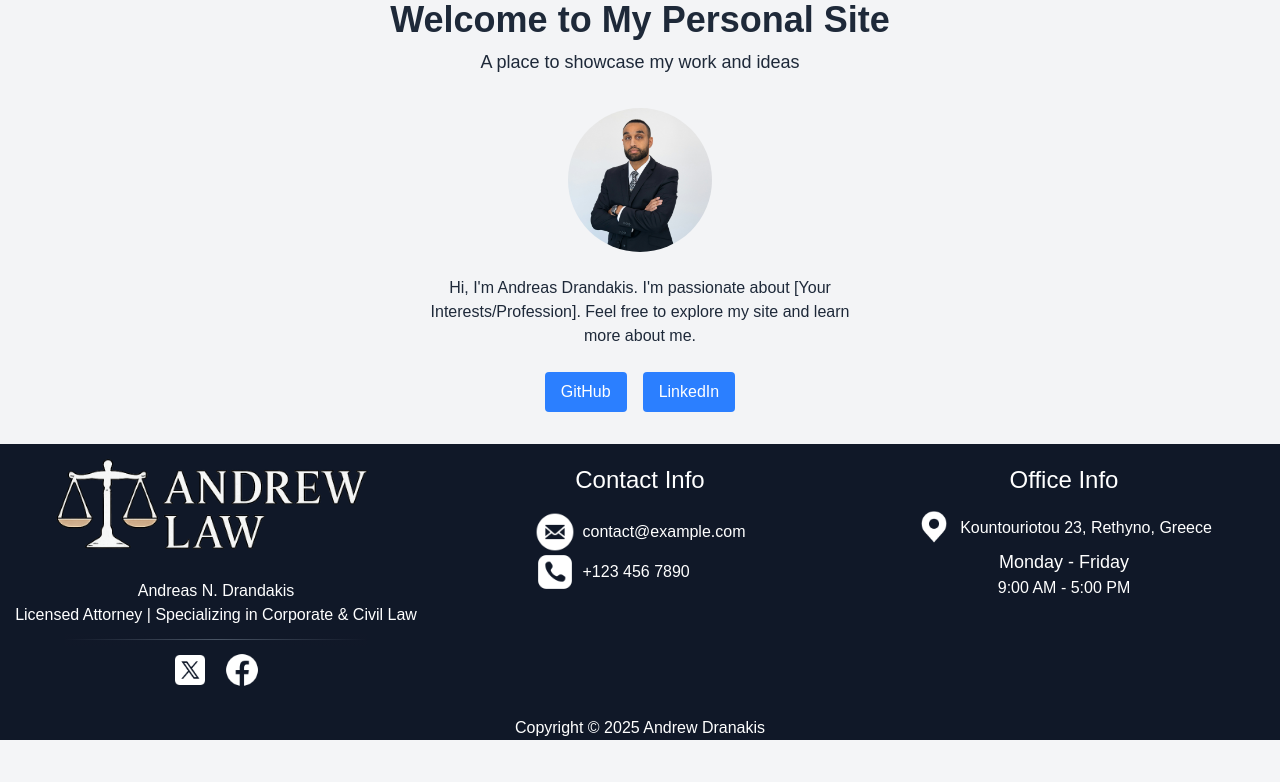
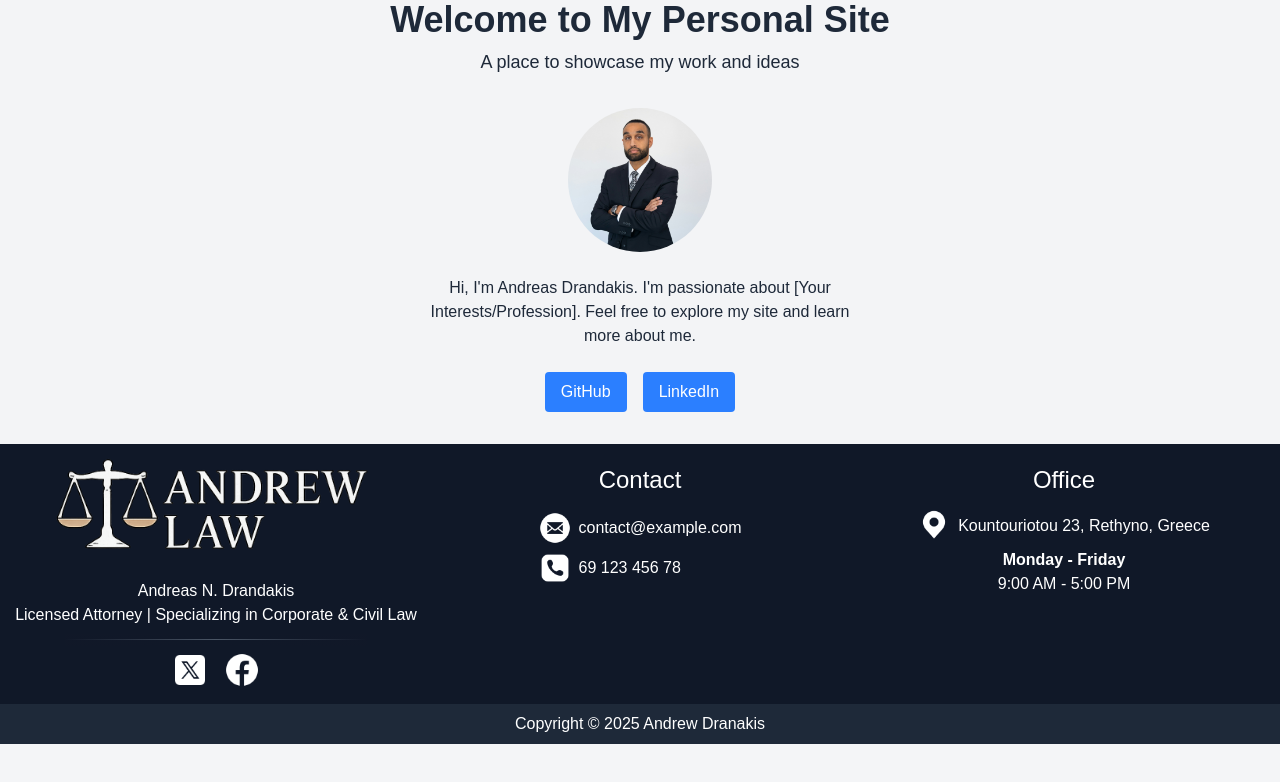
Before and after one commit to MichalisGiannoudis/ProjectDrew, a Next.js app: page / in a window 1280 px wide. Shown: the top 782 px of the page. Built offline with nearby package versions, Linux system fonts and the light colour scheme.

Commit message:
final footer structure

```diff
--- a/src/components/footer.component.tsx
+++ b/src/components/footer.component.tsx
@@ -14,7 +14,7 @@ export default function Footer() {
               <Devider />
             </div>
           </div>
-          <div className="flex gap-4">
+          <div className="flex gap-4 md:mb-2">
             <a href="https://twitter.com" target="_blank" rel="noopener noreferrer">
               <img className="w-9 h-9" src="/x-icon.png"/>
             </a>
@@ -28,15 +28,15 @@ export default function Footer() {
         </div>
         {/* Contact Info */}
         <div className="flex flex-col items-center md:items-center md:mt-3 justify-center md:justify-start">
-          <p className="text-2xl mb-3"> Contact Info </p>
+          <p className="text-2xl mb-3"> Contact </p>
           <div className="flex flex-col items-center md:items-start p-1">
-            <div className="flex flex-col items-center md:flex-row md:items-start md:gap-2">
-              <img className="w-10 h-10" src="/email-icon.png"/>
-              <p className="flex items-center justify-center md:justify-start h-10">contact@example.com </p>
+            <div className="flex flex-col items-center md:flex-row md:items-start md:gap-2 md:mb-2">
+              <img className="w-8 h-8" src="/email-icon.png"/>
+              <p className="flex items-center justify-center md:justify-start h-8">contact@example.com </p>
             </div>
             <div className="flex flex-col items-center md:flex-row md:items-start md:gap-2">
-              <img className="w-10 h-10" src="/phone-icon.png"/>
-              <p className="flex items-center justify-center md:justify-start h-10">+123 456 7890 </p>
+              <img className="w-8 h-8" src="/phone-icon.png"/>
+              <p className="flex items-center justify-center md:justify-start h-8">69 123 456 78</p>
             </div>
           </div>
         </div>
@@ -46,17 +46,20 @@ export default function Footer() {
         {/* Address & Hours */}
         <div className="flex flex-col items-center md:items-center md:mt-3 justify-center md:justify-start">
           <div className="flex flex-col justify-center items-center">
-            <p className="text-2xl mb-3"> Office Info </p>
-            <div className="flex flex-col items-center md:flex-row md:items-start md:gap-2">
-              <img className="w-9 h-9" src="location-icon.png"/>
-              <p className="flex items-center justify-center h-10"> Kountouriotou 23, Rethyno, Greece </p>
+            <p className="text-2xl mb-3"> Office </p>
+            <div className="flex flex-col items-center md:flex-row md:items-start md:gap-2 md:mb-1">
+              <img className="w-8 h-8" src="location-icon.png"/>
+              <p className="flex items-center justify-center h-9"> Kountouriotou 23, Rethyno, Greece </p>
             </div>
-            <p className="text-lg"> Monday - Friday</p>
+            <p className="font-semibold"> Monday - Friday</p>
             <p> 9:00 AM - 5:00 PM </p>
           </div>
         </div>
       </div>
-      <div className="mt-5">
+      <div className="block md:hidden mt-3">
+          <Devider />
+      </div>
+      <div className="flex flex-col justify-center items-center h-10 md:bg-gray-800">
         <p>Copyright &copy; {new Date().getFullYear()} Andrew Dranakis</p>
       </div>
     </footer>
```
